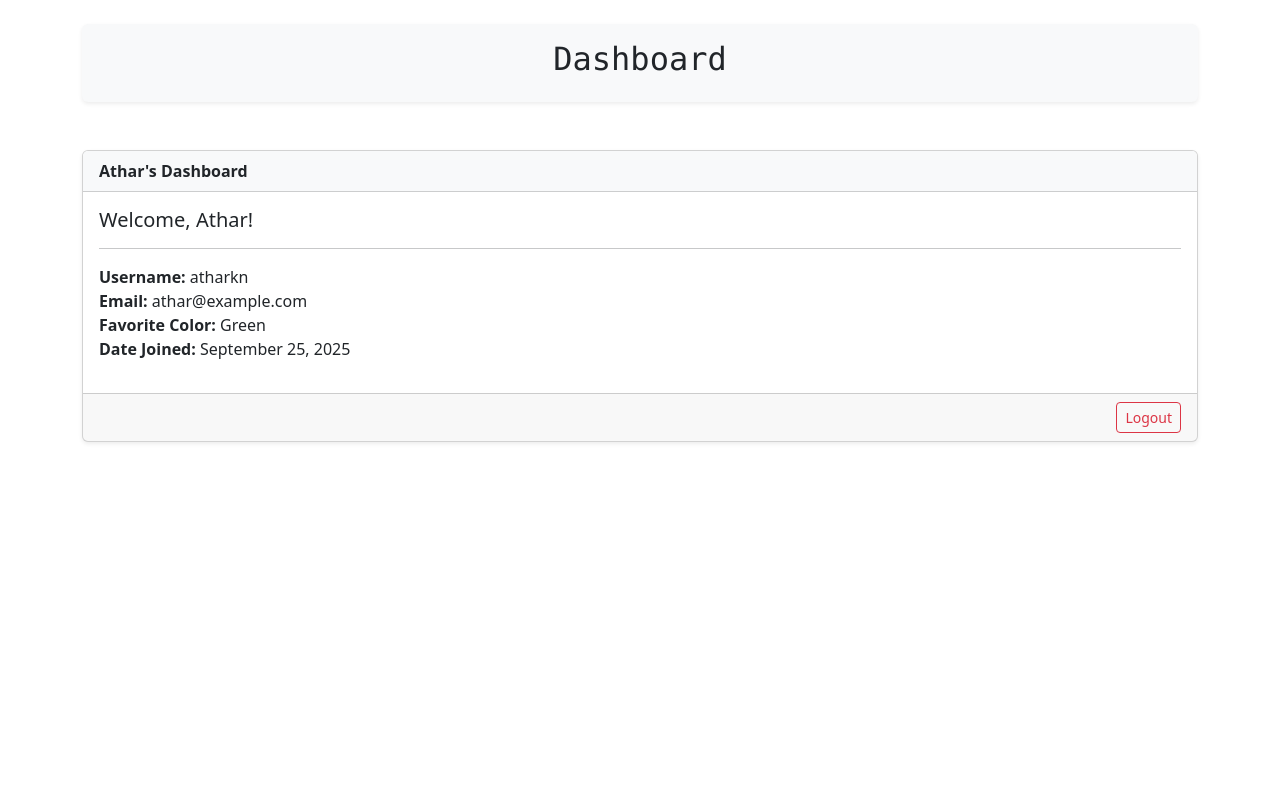
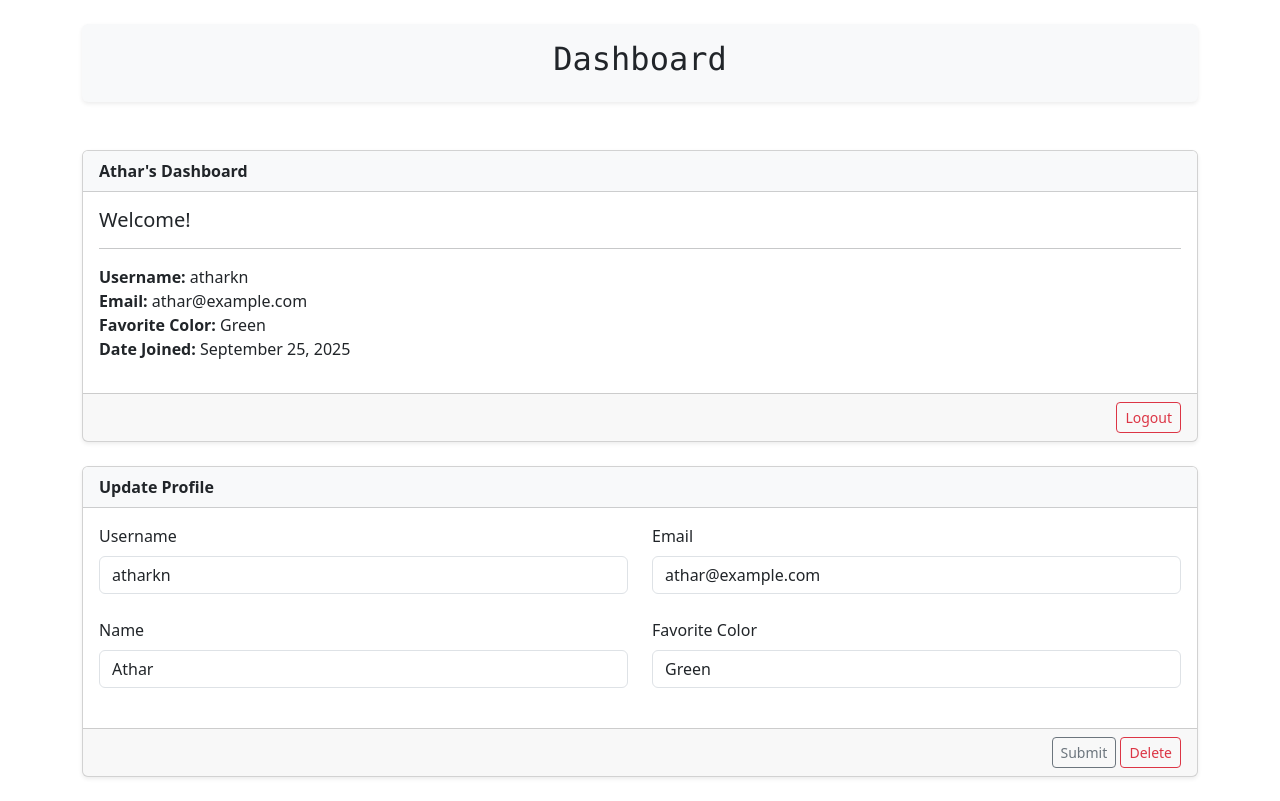
Before and after one commit to atharkn7/flasker, a Flask app: page /dashboard in a window 1280 px wide. Shown: the part 56-857 px from the top of the page. Before the commit the page ends 499 px from the top, so only its background shows below. Run offline with Flask 3, Linux system fonts and the light colour scheme; a user stored in the database is signed in.

Commit message:
Dashboard includes updation

```diff
--- a/app.py
+++ b/app.py
@@ -247,12 +247,37 @@ def login():
     return render_template("login.html", form=form)
 
 # Dashboard/login page
-@app.route("/dashboard")
+@app.route("/dashboard", methods=["GET", "POST"])
 @login_required
 def dashboard():
-    # Don't need to send model to template
-        # current_user() has all that saved
-    return render_template("dashboard.html")
+    # Don't need to send model to template current_user() has it
+
+    form = UserForm()
+    user_to_update = Users.query.get_or_404(current_user.id)
+
+    # POST Workflow
+    if request.method == "POST":
+        # Updating values
+        print(user_to_update)
+        user_to_update.username = form.username.data
+        user_to_update.email = form.email.data
+        user_to_update.name = form.name.data
+        user_to_update.fav_color = form.fav_color.data
+        print(user_to_update)
+
+        try:
+            # DB commit
+            db.session.commit()
+            flash("Updated Successfully!")
+            return redirect(url_for("dashboard"))
+        except:
+            flash("Update failed! Try again...")
+            return redirect(url_for("dashboard"))
+
+    # GET workflow
+    # form.fav_color.data = user_to_update.fav_color
+
+    return render_template("dashboard.html", form=form, user_to_update=user_to_update)
 
 # Logout route
 @app.route("/logout")
--- a/templates/dashboard.html
+++ b/templates/dashboard.html
@@ -19,12 +19,13 @@
 {% endif %}
 {% endwith %}
 
+<!-- User info -->
 <div class="card shadow-sm mb-4">
     <div class="card-header bg-light fw-bold">
         {{ current_user.name }}'s Dashboard
     </div>
     <div class="card-body">
-        <h5 class="card-title">Welcome, {{ current_user.name }}!</h5>
+        <h5 class="card-title">Welcome!</h5>
         <hr>
         <ul class="list-unstyled mb-3">
             <li><strong>Username:</strong> {{ current_user.username }}</li>
@@ -35,8 +36,51 @@
         </ul>
     </div>
     <div class="card-footer text-end"> <!-- Moving button to right -->
+
+        <!-- <a href="{{ url_for('update', id=current_user.id) }}" class="btn btn-outline-secondary btn-sm">Edit User</a> -->
+        <!-- For workflow consistency -->
+
         <a href="{{ url_for('logout') }}" class="btn btn-outline-danger btn-sm">Logout</a>
     </div>
+</div>
+
+<!-- Edit User Info -->
+<div class="card shadow-sm mb-4">
+    <div class="card-header bg-light fw-bold">
+        Update Profile
+    </div>
+    <div class="card-body">
+        <form method="post">
+            {{ form.hidden_tag() }}
+            <!-- Added visual rows with bootstrap -->
+            <div class="row">
+                <div class="col-md-6">
+                    {{ form.username.label(class="form-label") }}
+                    {{ form.username(class="form-control", value=user_to_update.username) }}
+                </div>
+                <div class="col-md-6">
+                    {{ form.email.label(class="form-label") }}
+                    {{ form.email(class="form-control", value=user_to_update.email) }}
+                </div>
+            </div>
+            <br>
+            <div class="row">
+                <div class="col-md-6">
+                    {{ form.name.label(class="form-label") }}
+                    {{ form.name(class="form-control", value=user_to_update.name) }}
+                </div>
+                <div class="col-md-6">
+                    {{ form.fav_color.label(class="form-label") }}
+                    {{ form.fav_color(class="form-control", value=user_to_update.fav_color) }}
+                </div>
+            </div>
+            <br>
+    </div>
+    <div class="card-footer text-end"> <!-- Moving button to right -->
+        {{ form.submit(class="btn btn-outline-secondary btn-sm") }}
+        <a href="{{ url_for('delete', id=user_to_update.id) }}" class="btn btn-outline-danger btn-sm">Delete</a>
+    </div>
+    </form>
 </div>
 
 
--- a/templates/update.html
+++ b/templates/update.html
@@ -39,6 +39,7 @@
         {{ form.submit(class="btn btn-outline-secondary btn-sm") }}
         <a href="{{ url_for('add_user') }}" class="btn btn-outline-secondary btn-sm">Back</a>
         <a href="{{ url_for('delete', id=id) }}" class="btn btn-outline-danger btn-sm">DELETE</a>
+    </form>
 </div>
 
 {% endblock %}
```
Also changed, not shown: instance/users.db.
